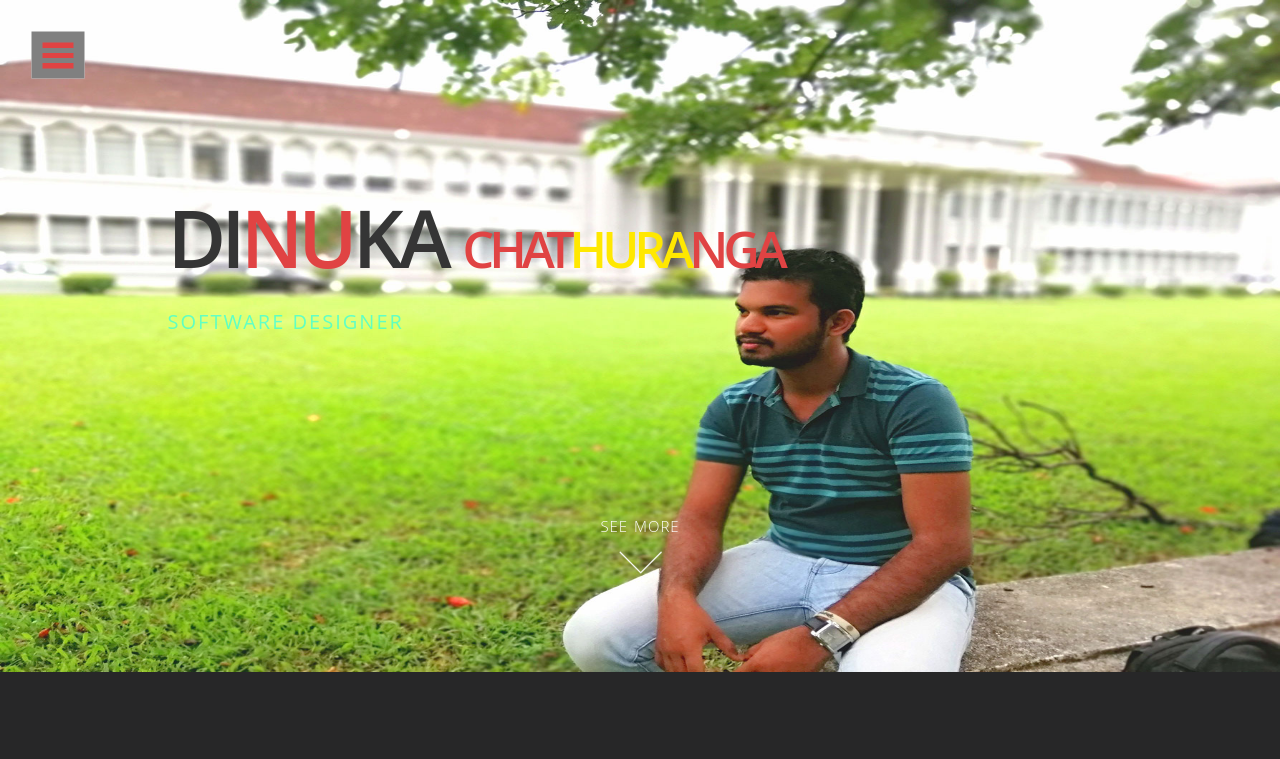
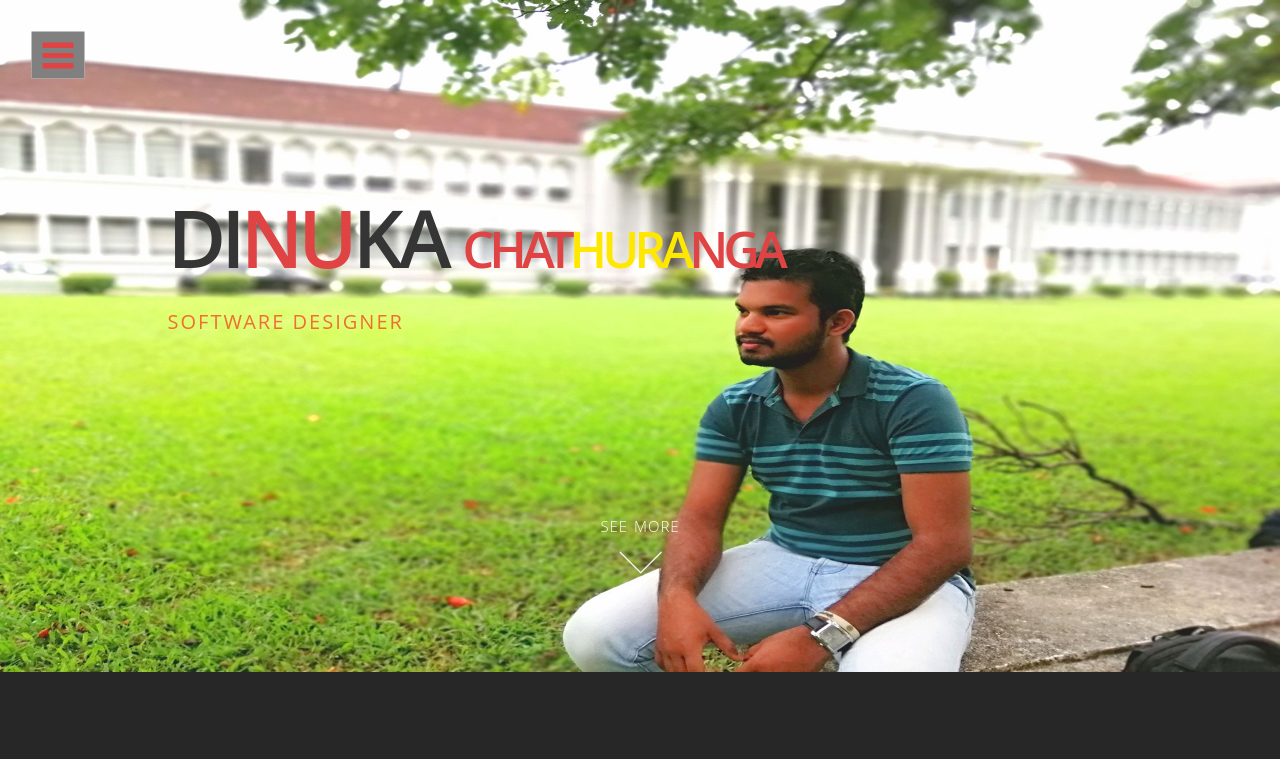
Before and after one commit to Dinuka1995/Dinuka1995.github.io, a plain HTML site: page index.html in a window 1280 px wide. Shown: the top 759 px of the page. Drawn offline with nearby package versions, Linux system fonts and the light colour scheme.

Commit message:
styles added for rotator

```diff
--- a/index.html
+++ b/index.html
@@ -84,7 +84,7 @@
                    <div class="row">
                     <!-- <div class="col-md-7"></div> -->
                     <div class="col-md-12 col-lg-12 col-sm-12">
-                       <h3 class="animated fadeInUp delay-05s"><span style="color: cyan ;letter-spacing: 2px;font-size: 20px;" class="rotate">Computer Engineer | Web Developer | Software Designer | CAD Designer</span></h3><!-- Text Rotator -->
+                       <h3 class="animated fadeInUp delay-05s"><span style="color: red ;letter-spacing: 2px;font-size: 20px;" class="rotate"> <b>Computer Engineer | Web Developer | Software Designer | CAD Designer </b></span></h3><!-- Text Rotator -->
                     </div>
 
                   </div>
```
